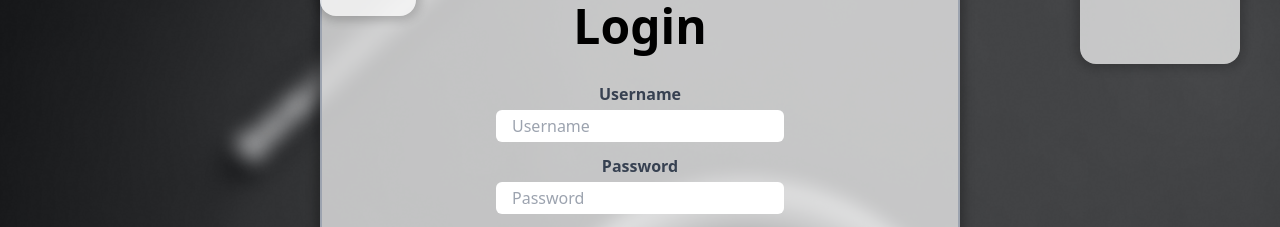
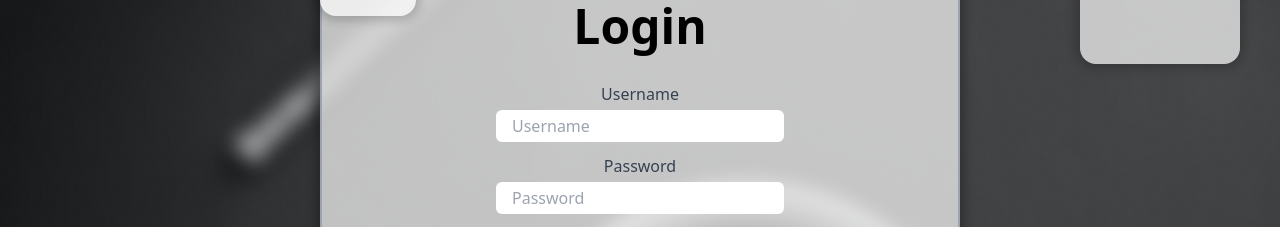
Before and after one commit to HimanshuChittora23908/IIITians_Network_Website, a Next.js app in the folder frontend/: page /login in a window 1280 px wide. Shown: the part 176-403 px from the top of the page. Built offline with nearby package versions, Linux system fonts and the light colour scheme.

Commit message:
Fixed some code problems of repetitive tags

```diff
--- a/frontend/components/Login/login.tsx
+++ b/frontend/components/Login/login.tsx
@@ -13,12 +13,12 @@ const LoginPage = () => {
         <div className="bg-white bg-opacity-70 border-2 border-gray-400 shadow-login_custom text-center w-1/2 h-auto rounded-3xl block mx-auto">
             <h2 className="pt-12 pb-8 text-5xl font-bold">Login</h2>
             <div className="flex-center flex-col">
-                <label className="text-gray-700 font-medium font-semibold">Username</label>
+                <label className="text-gray-700 font-medium">Username</label>
                 <br />
                 <input type="text" placeholder="Username" className="mt-1 mb-3 py-1 px-4 w-72 rounded-md"></input>
             </div>
             <div className="flex-center flex-col">
-                <label className="text-gray-700 font-medium font-semibold">Password</label>
+                <label className="text-gray-700 font-medium">Password</label>
                 <br />
                 <input type="text" placeholder="Password" className="mt-1 mb-3 py-1 pl-4 w-72 rounded-md"></input>
             </div>
```
